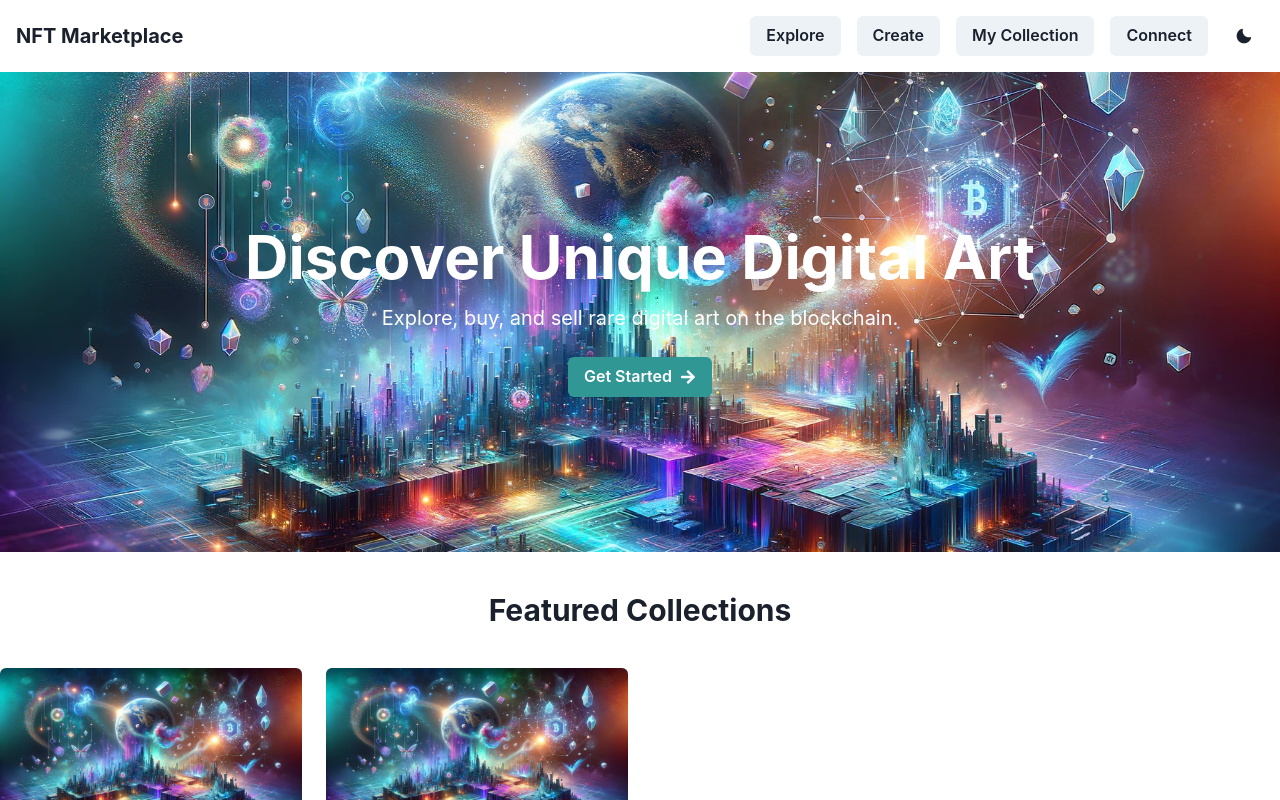
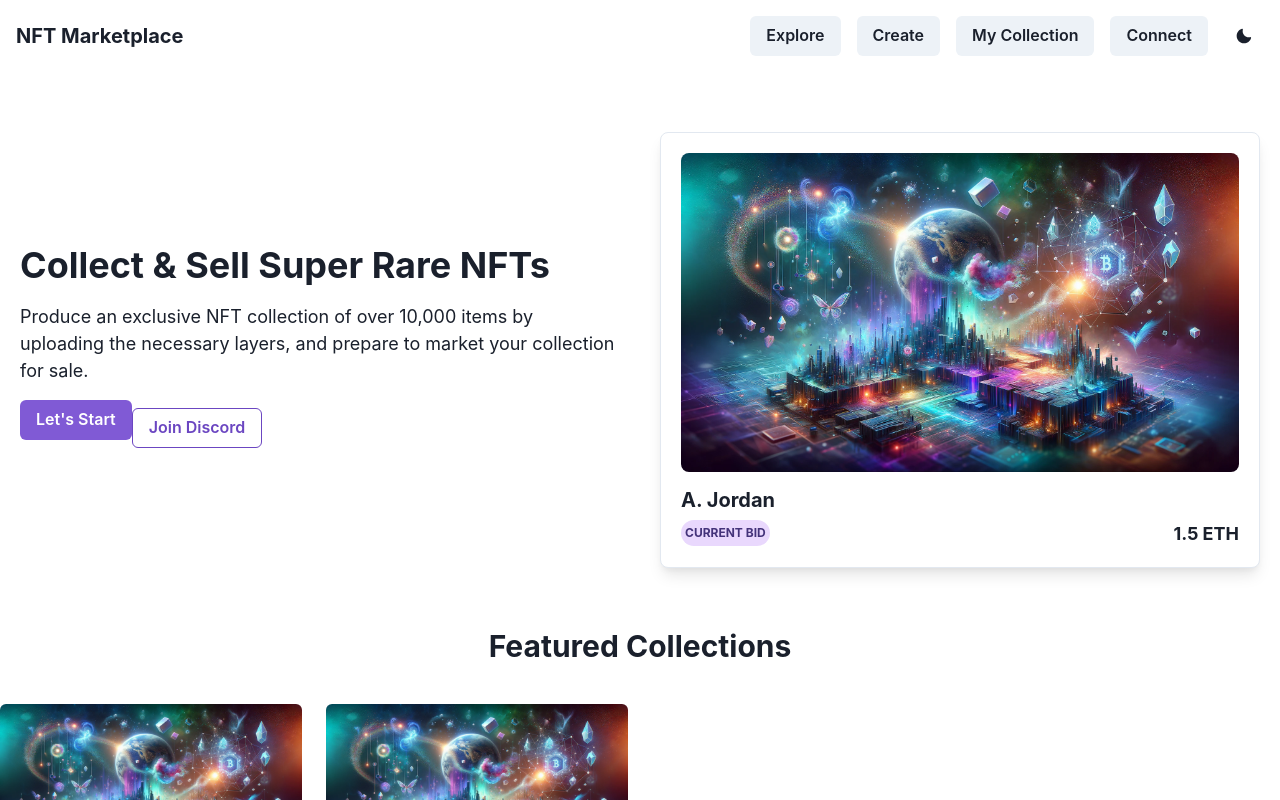
Before and after one commit to ByAziX/Nextjs-Website, a Next.js app: page / in a window 1280 px wide. Shown: the top 800 px of the page. Built offline with nearby package versions, Linux system fonts and the light colour scheme.

Commit message:
amélioration UI

```diff
--- a/src/pages/index.tsx
+++ b/src/pages/index.tsx
@@ -1,15 +1,32 @@
 import React from 'react';
 import {
-  Box, Flex, Heading, Text, Button, SimpleGrid, useColorModeValue, Icon, Container, VStack, Accordion, AccordionItem, AccordionButton, AccordionPanel, AccordionIcon, Grid, GridItem, Image
+  Box,
+  Flex,
+  Heading,
+  Text,
+  Button,
+  Image,
+  useColorModeValue,
+  Icon,
+  Container,
+  SimpleGrid,
+  VStack,
+  Grid,
+  GridItem,
+  chakra,
+  Badge,
+  Accordion,
+  AccordionButton,
+  AccordionIcon,
+  AccordionItem,
+  AccordionPanel
 } from '@chakra-ui/react';
-import { FaEthereum, FaPaintBrush, FaHandshake, FaLock, FaArrowRight, FaRegQuestionCircle } from 'react-icons/fa';
+import { FaEthereum, FaPaintBrush, FaHandshake, FaLock, FaArrowRight } from 'react-icons/fa';
 import { motion } from 'framer-motion';
 
-// Framer Motion MotionBox for animations
 const MotionBox = motion(Box);
 
-// Feature Component with Motion for site functionalities
-const Feature = ({ title, icon, children }) => (
+const Feature = ({ title, icon, children, ...props }) => (
   <VStack
     as={MotionBox}
     whileHover={{ scale: 1.05 }}
@@ -19,6 +36,7 @@ const Feature = ({ title, icon, children }) => (
     borderWidth="1px"
     _hover={{ shadow: 'xl' }}
     transition="all 0.3s ease-out"
+    {...props}
   >
     <Icon as={icon} w={8} h={8} color={useColorModeValue('teal.500', 'teal.200')} />
     <Heading size="md">{title}</Heading>
@@ -26,6 +44,28 @@ const Feature = ({ title, icon, children }) => (
   </VStack>
 );
 
+const NFTCard = ({ image, title, currentBid }) => (
+  <MotionBox
+    whileHover={{ scale: 1.05 }}
+    transition="all 0.3s ease-out"
+    bg={useColorModeValue('white', 'gray.800')}
+    p={5}
+    rounded="lg"
+    borderWidth="1px"
+    shadow="lg"
+  >
+    <Image borderRadius="lg" src={image} alt={title} mb={4} />
+    <Heading size="md" mb={2}>{title}</Heading>
+    <Flex alignItems="center" justifyContent="space-between">
+      <Badge colorScheme="purple" p="1" borderRadius="full">
+        Current Bid
+      </Badge>
+      <Box fontSize="lg" fontWeight="bold">
+        {currentBid} ETH
+      </Box>
+    </Flex>
+  </MotionBox>
+);
 // NFT Collection Preview Component
 const NFTCollectionPreview = ({ title, image, description }) => (
   <GridItem colSpan={{ base: 2, md: 1 }} as={MotionBox} whileHover={{ scale: 1.05 }} transition="all 0.3s ease-out">
@@ -35,28 +75,42 @@ const NFTCollectionPreview = ({ title, image, description }) => (
   </GridItem>
 );
 
+
 const IndexPage = () => {
   const bgColor = useColorModeValue('light.bg', 'dark.bg');
   const textColor = useColorModeValue('light.text', 'dark.text');
 
   return (
     <Container maxW="container.xl" p={0}>
-      {/* Hero Section */}
+      {/* Text à gauche + une card nft a droit */}
       <Flex
-        bgImage="url('/nft-marketplace-background.webp')"
-        bgSize="cover"
-        bgPos="center"
-        bgRepeat="no-repeat"
-        h="60vh"
+        direction={{ base: 'column', md: 'row' }}
         align="center"
-        justify="center"
-        direction="column"
-        color="white"
-        textAlign="center"
+        justify="space-between"
+        my={10}
+        p={5}
       >
-        <Heading size="3xl" mb={4}>Discover Unique Digital Art</Heading>
-        <Text fontSize="xl" mb={6}>Explore, buy, and sell rare digital art on the blockchain.</Text>
-        <Button rightIcon={<FaArrowRight />} colorScheme="teal" variant="solid">Get Started</Button>
+        <Box flex="1" mr={{ base: 0, md: 5 }}>
+          <Heading as="h2" size="xl" mb={4}>
+            Collect & Sell Super Rare NFTs
+          </Heading>
+          <Text fontSize="lg" mb={4}>
+            Produce an exclusive NFT collection of over 10,000 items by uploading the necessary layers, and prepare to market your collection for sale.
+          </Text>
+          <Button colorScheme="purple" mb={4}>
+            Let's Start
+          </Button>
+          <Button variant="outline" colorScheme="purple">
+            Join Discord
+          </Button>
+        </Box>
+        <Box flex="1" ml={{ base: 0, md: 5 }}>
+          <NFTCard
+            image="/nft-marketplace-background.webp"
+            title="A. Jordan"
+            currentBid="1.5"
+          />
+        </Box>
       </Flex>
 
       {/* Highlighted Collections */}
```
